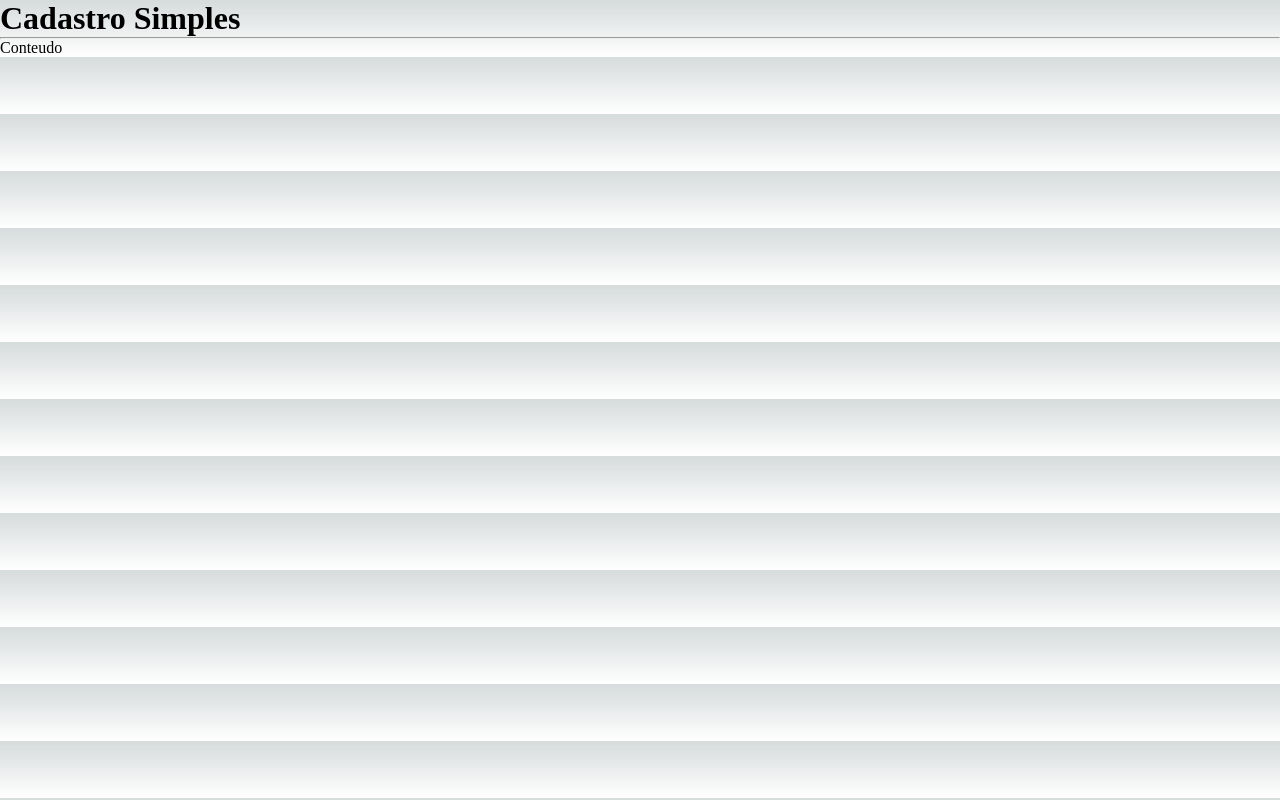
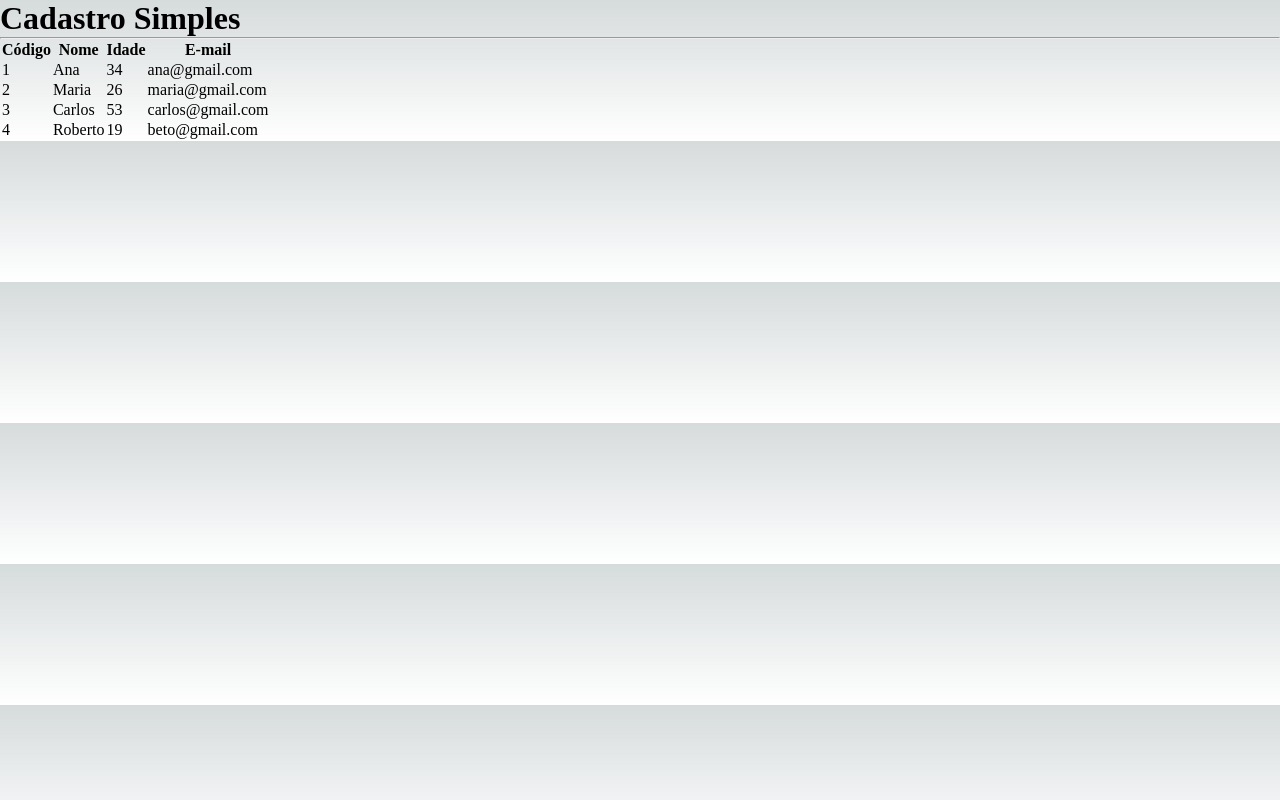
Before and after one commit to danalmeida29/next-crud, a Next.js app: page / in a window 1280 px wide. Built offline with nearby package versions, Linux system fonts and the light colour scheme.

Commit message:
clienteModel
configuração de modelo de clientes

```diff
--- /dev/null
+++ b/src/components/Table.tsx
@@ -0,0 +1,45 @@
+import Cliente from "../core/client/Cliente"
+
+interface TableCliProps{
+    clientes: Cliente[]
+}
+
+export default function Table(props: TableCliProps){
+
+    function renderizarCabecalho(){
+        return(
+            <tr>
+                <th>Código </th>
+                <th>Nome </th>
+                <th>Idade </th>
+                <th>E-mail</th>
+            </tr>
+        )
+    }
+
+    function renderizarDados(){
+        return props.clientes?.map((cliente, i) => {
+            return (
+                <tr key={cliente.id}>
+                    <td>{cliente.id}</td>
+                    <td>{cliente.nome}</td>
+                    <td>{cliente.idade}</td>
+                    <td>{cliente.email}</td>
+                </tr>
+            )
+        })
+    }
+
+    return(
+        <table>
+            <thead>
+                {renderizarCabecalho()}
+            </thead>
+            <tbody>
+                {renderizarDados()}
+            </tbody>
+        </table>
+    )
+
+
+}
--- /dev/null
+++ b/src/core/client/Cliente.ts
@@ -0,0 +1,41 @@
+export default class Cliente {
+    #id: string;
+    #nome: string;
+    #idade: number;
+    #email: string;
+    #password: string;
+
+    constructor(
+        nome: string,
+        idade: number,
+        email: string,
+        password: string,
+        id: string = null
+    ){
+        this.#nome = nome
+        this.#idade = idade
+        this.#email = email
+        this.#password = password
+        this.#id = id
+    }
+
+    static vazio(){
+        return new Cliente('', 0,'','')
+    }
+
+    get id(){
+        return this.#id
+    }
+    get nome(){
+        return this.#nome
+    }
+    get idade(){
+        return this.#idade
+    }
+    get email(){
+        return this.#email
+    }
+    get password(){
+        return this.#password
+    }
+}
--- a/src/pages/index.tsx
+++ b/src/pages/index.tsx
@@ -1,6 +1,16 @@
 import Layout from "../components/Layout";
+import Table from "../components/Table";
+import Cliente from "../core/client/Cliente";
 
 export default function Home() {
+
+  const clientes = [
+    new Cliente('Ana', 34, 'ana@gmail.com', '', '1'),
+    new Cliente('Maria', 26, 'maria@gmail.com', '', '2'),
+    new Cliente('Carlos', 53, 'carlos@gmail.com', '', '3'),
+    new Cliente('Roberto', 19, 'beto@gmail.com', '', '4'),
+  ]
+
   return (
         <div className={`
           flex h-screen justify-center items-center
@@ -8,7 +18,7 @@ export default function Home() {
           text-white
         `}>
           <Layout title="Cadastro Simples">
-            <span>Conteudo</span>
+            <Table clientes={clientes}></Table>
           </Layout>
         </div>
   )
--- a/tsconfig.json
+++ b/tsconfig.json
@@ -1,5 +1,6 @@
 {
   "compilerOptions": {
+    "target":"ES2015",
     "lib": [
       "dom",
       "dom.iterable",
```
